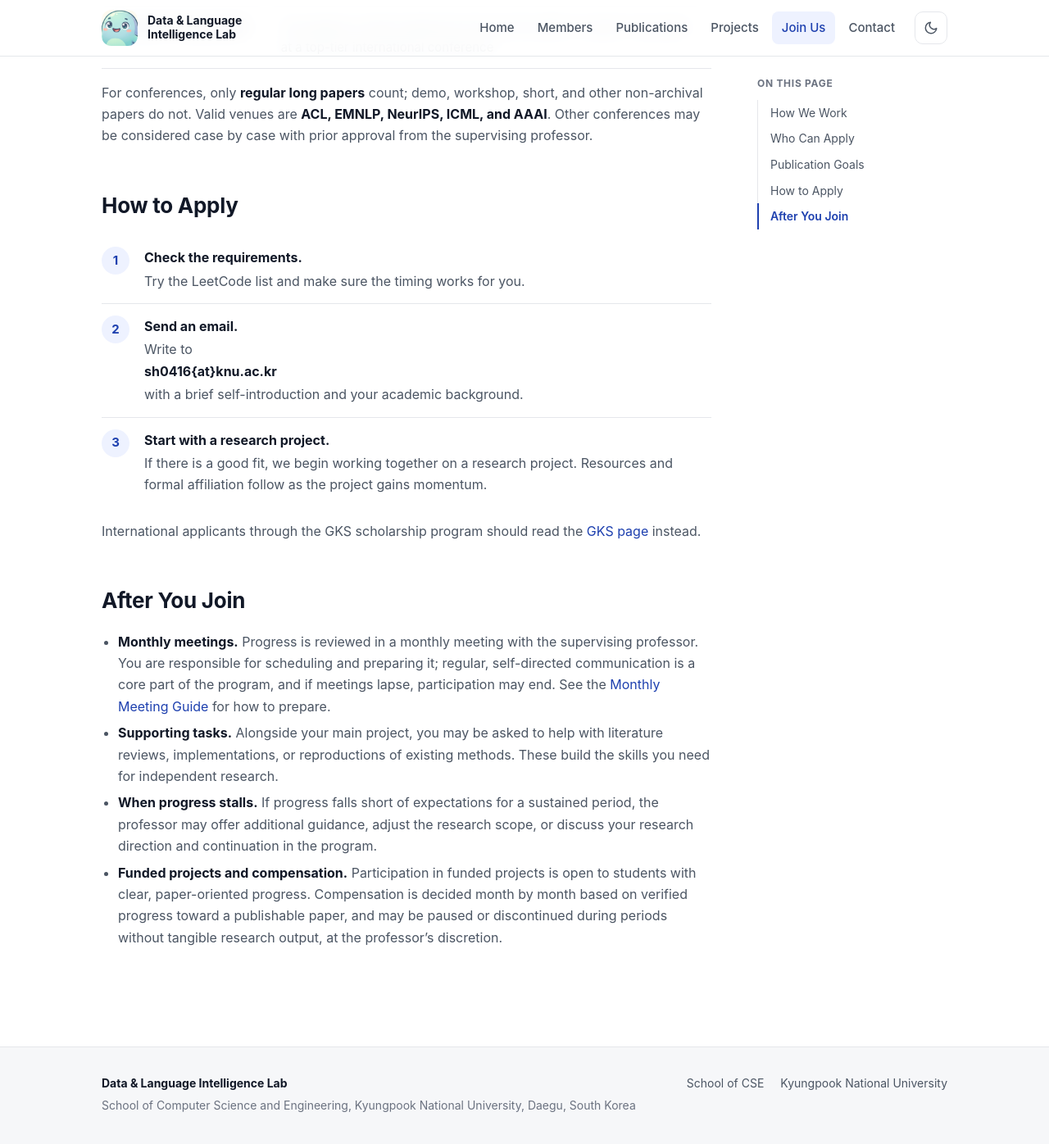
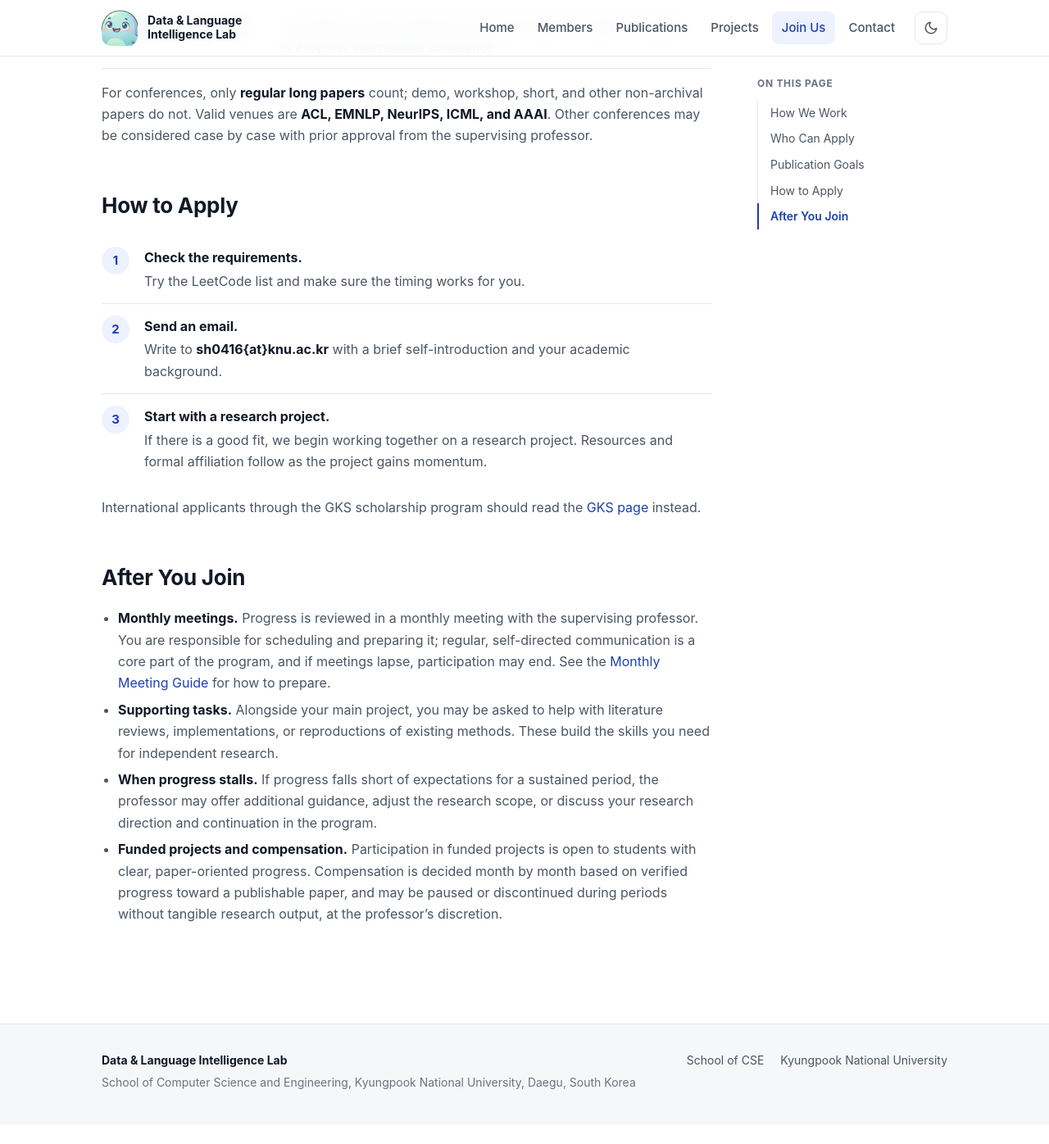
Before and after one commit to knu-dli/knu-dli.github.io, a Jekyll site: the page built from join.md, in a window 1280 px wide and 1400 px high, scrolled down 1900 px. Shown: the top 1396 px of the window at 82% size. Built offline with Jekyll 4.4.1, drawn with Linux system fonts in a browser that asks for light colours; some web fonts are replaced; after the commit the page ends 3272 px from its top, so only the background shows below that.

Commit message:
Join: keep inline bold text inline inside step descriptions
Co-Authored-By: Claude Opus 5.5 <noreply@anthropic.com>

```diff
--- a/assets/css/style.css
+++ b/assets/css/style.css
@@ -231,7 +231,8 @@ img { max-width: 100%; display: block; }
   width: 34px; height: 34px; border-radius: 50%; display: grid; place-items: center;
   font-weight: 700; font-size: 15px; background: var(--accent-soft); color: var(--accent);
 }
-.principles strong, .steps strong, .checklist strong { display: block; color: var(--text); margin-bottom: 2px; }
+.principles li > strong, .steps li > strong, .checklist li > strong { display: block; color: var(--text); margin-bottom: 2px; }
+.principles span strong, .steps span strong, .checklist span strong { color: var(--text); }
 .principles span, .steps span, .checklist span { color: var(--text-muted); }
 
 .checklist { list-style: none; padding: 0 !important; margin: 0 0 16px; }
```
